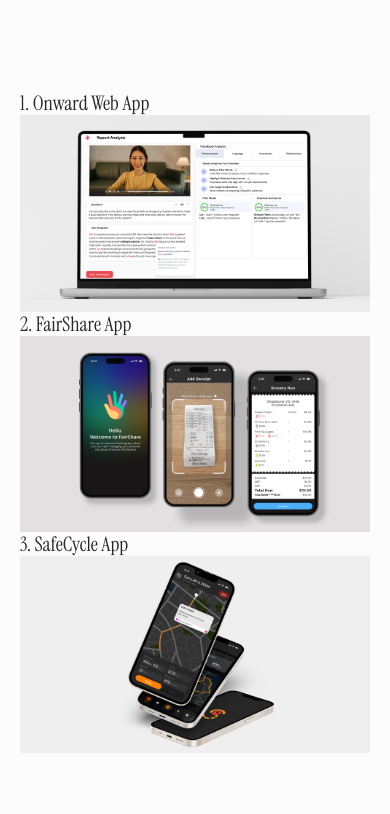
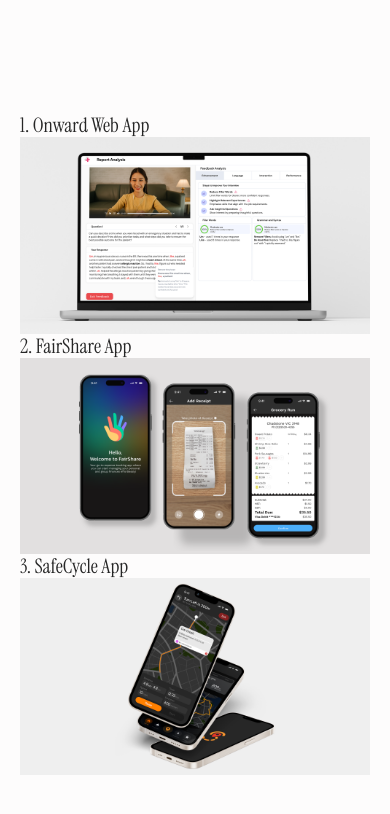
Before and after one commit to neapieroelie/portfolio, a Next.js app: page /projects in a window 390 px wide. Shown: the top 814 px of the page. Built offline with nearby package versions, Linux system fonts and the light colour scheme.

Commit message:
projects page mobile update

```diff
--- a/src/app/projects/page.js
+++ b/src/app/projects/page.js
@@ -41,10 +41,10 @@
                 )}
                 {/* Main Content */}
                 <div className="
-                base: w-full
-                sm: h-full
-                md: md:h-dvh
-                lg: lg:h-dvh flex z-0 justify-center items-center snap-start p-5">
+                base: w-full flex z-0 justify-center items-center snap-start p-5
+                sm: h-full pt-[4rem]
+                md: md:h-dvh md:pt-0
+                lg: lg:h-dvh lg:pt-0">
                     <div className="
                       base: grid
                       sm: grid-cols-1
```
